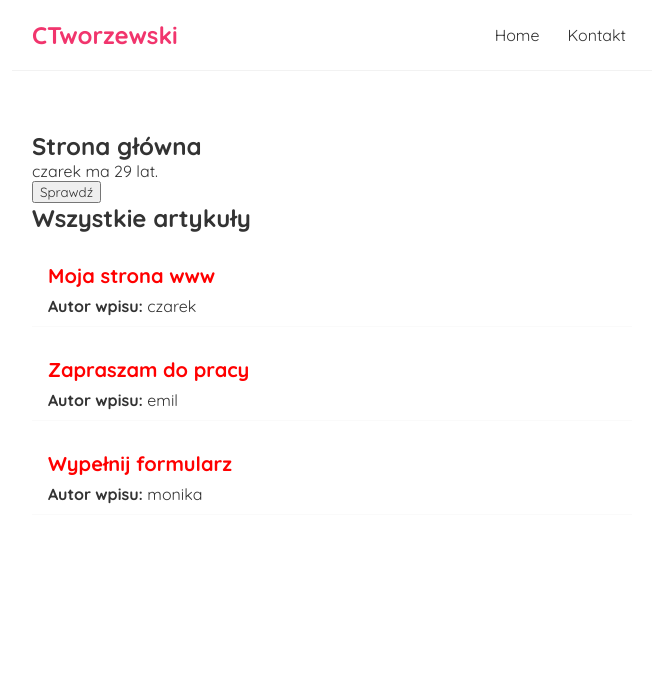
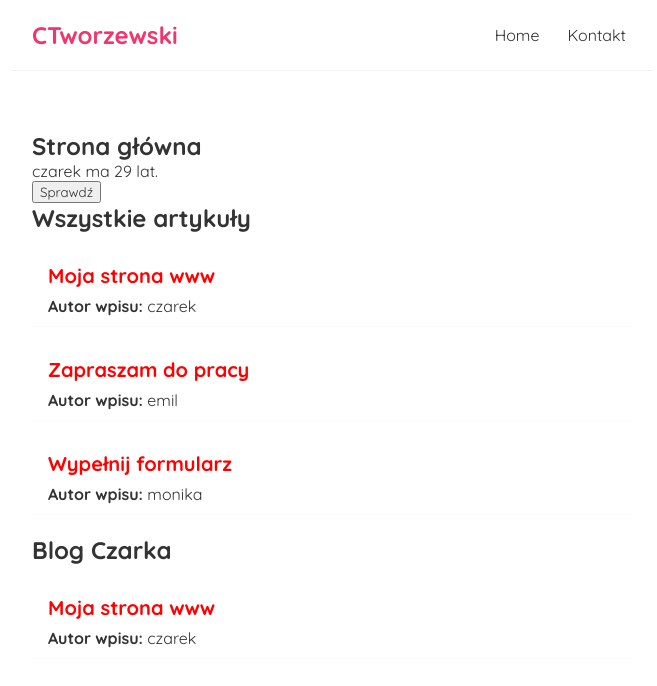
Before and after one commit to ctworzewski/simple-layout-page-react, a React (Create React App) app: page / in a window 1280 px wide. Shown: the top 686 px of the page, without its empty margins (308-965 px from the left). Built offline with nearby package versions, Linux system fonts and the light colour scheme.

Commit message:
Add filter metod to   duplicate component and find autor czarek

```diff
--- a/src/Home.js
+++ b/src/Home.js
@@ -32,12 +32,16 @@ const Home = () => {
   return (
     <div className="home">
       <h2>Strona główna</h2>
-       <p>
-      {name} ma {age} lat.
-     </p>
-     <button onClick={handleCLick}>Sprawdź</button>
+      <p>
+        {name} ma {age} lat.
+      </p>
+      <button onClick={handleCLick}>Sprawdź</button>
 
-      <BlogList blogs={blogs} title='Wszystkie artykuły' />
+      <BlogList blogs={blogs} title="Wszystkie artykuły" />
+      <BlogList
+        blogs={blogs.filter((blog) => blog.author === "czarek")}
+        title="Blog Czarka"
+      />
     </div>
   );
 };
```
